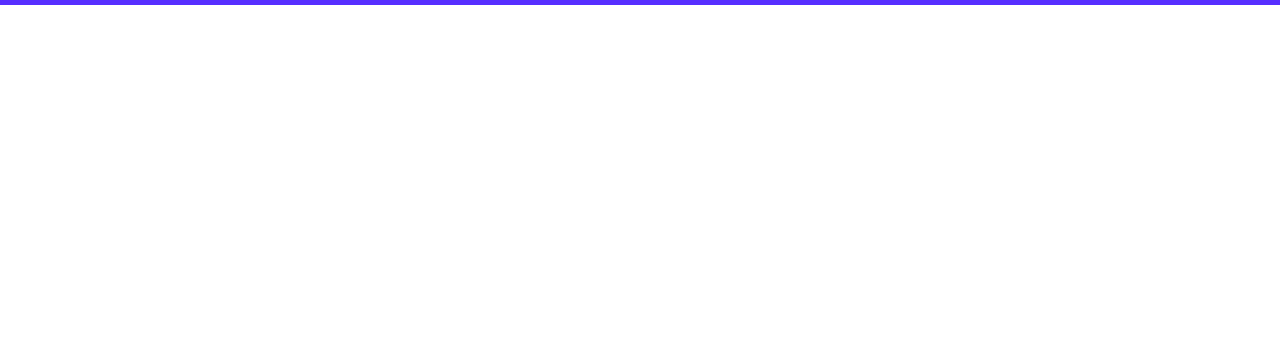
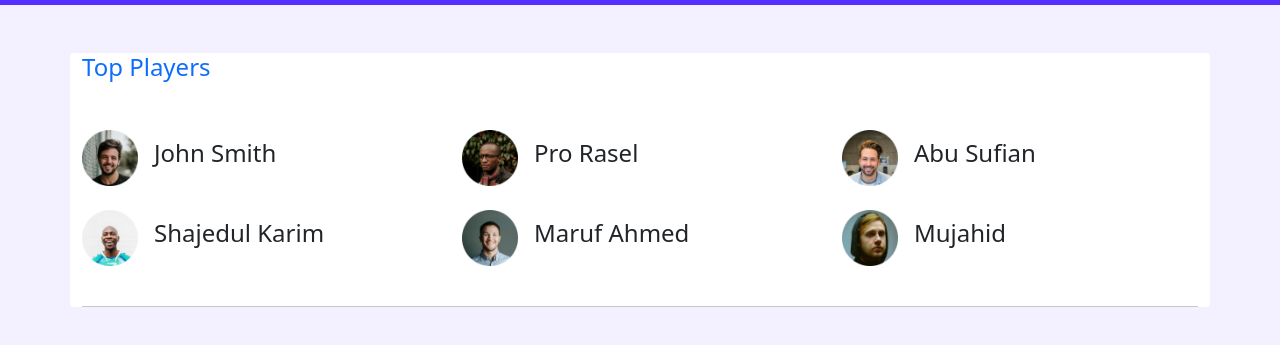
Before and after one commit to Mofazzal-145/bootstrape-project-1, a plain HTML site: page index.html in a window 1280 px wide. Shown: the part 79-424 px from the top of the page. Drawn offline with nearby package versions, Linux system fonts and the light colour scheme.

Commit message:
Top players part added

```diff
--- a/index.html
+++ b/index.html
@@ -7,7 +7,7 @@
     <title>Bootstrap-project-1</title>
     <link rel="stylesheet" href="css/bootstrap.min.css">
 </head>
-<body>
+<body style="background-color:#F3F1FF;">
     <!-- Header stared -->
     <header>
         <nav class="navbar navbar-expand-lg navbar-dark" style="background-color:
@@ -43,16 +43,42 @@
           </nav>
     </header>
     <!-- Header end -->
-
-
     <!-- main file stared -->
     <main>
-
+        <section class="container bg-white rounded">
+            <div>
+                <h4 class="text-primary my-5">Top Players</h4>
+            </div>
+            <div class="row gy-4 pb-4">
+                <div class="col-12 col-md-6 col-lg-4 d-flex align-items-center">
+                    <img width="56px" src="images/players/player-1.png" alt="">
+                    <h4 class="ms-3">John Smith</h4>
+                </div>
+                <div class="col-12 col-md-6 col-lg-4 d-flex align-items-center">
+                    <img width="56px" src="images/players/player-2.png" alt="">
+                    <h4 class="ms-3">Pro Rasel</h4>
+                </div>
+                <div class="col-12 col-md-6 col-lg-4 d-flex align-items-center">
+                    <img width="56px" src="images/players/player-3.png" alt="">
+                    <h4 class="ms-3">Abu Sufian</h4>
+                </div>
+                <div class="col-12 col-md-6 col-lg-4 d-flex align-items-center">
+                    <img width="56px" src="images/players/player-4.png" alt="">
+                    <h4 class="ms-3">Shajedul Karim</h4>
+                </div>
+                <div class="col-12 col-md-6 col-lg-4 d-flex align-items-center">
+                    <img width="56px" src="images/players/player-5.png" alt="">
+                    <h4 class="ms-3">Maruf Ahmed</h4>
+                </div>
+                <div class="col-12 col-md-6 col-lg-4 d-flex align-items-center">
+                    <img width="56px" src="images/players/player-6.png" alt="">
+                    <h4 class="ms-3">Mujahid</h4>
+                </div>
+            </div>
+            <hr>
+        </section>
     </main>
     <!-- main file endd -->
-
-
-
     <!-- footer started -->
     <footer>
 
```
